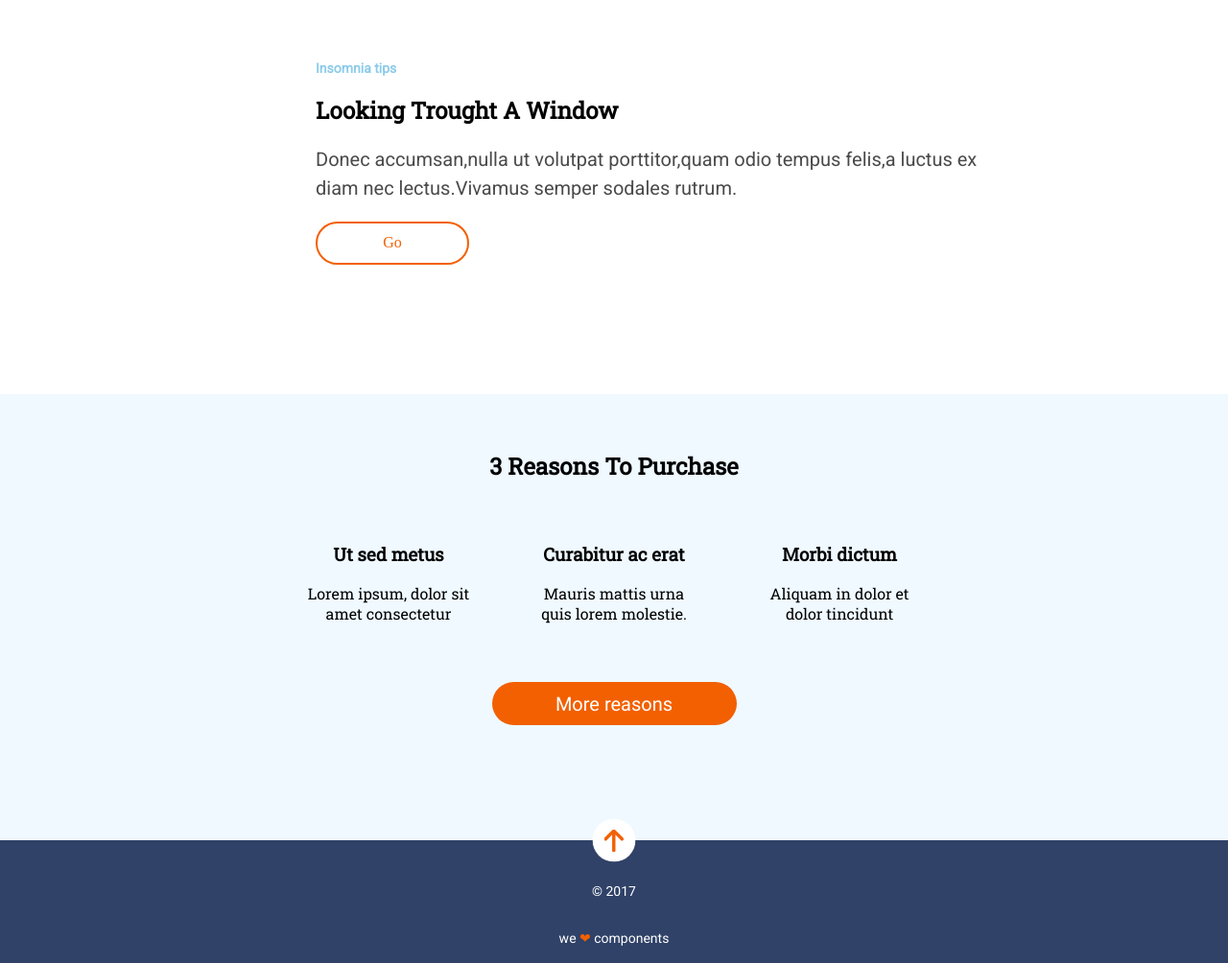
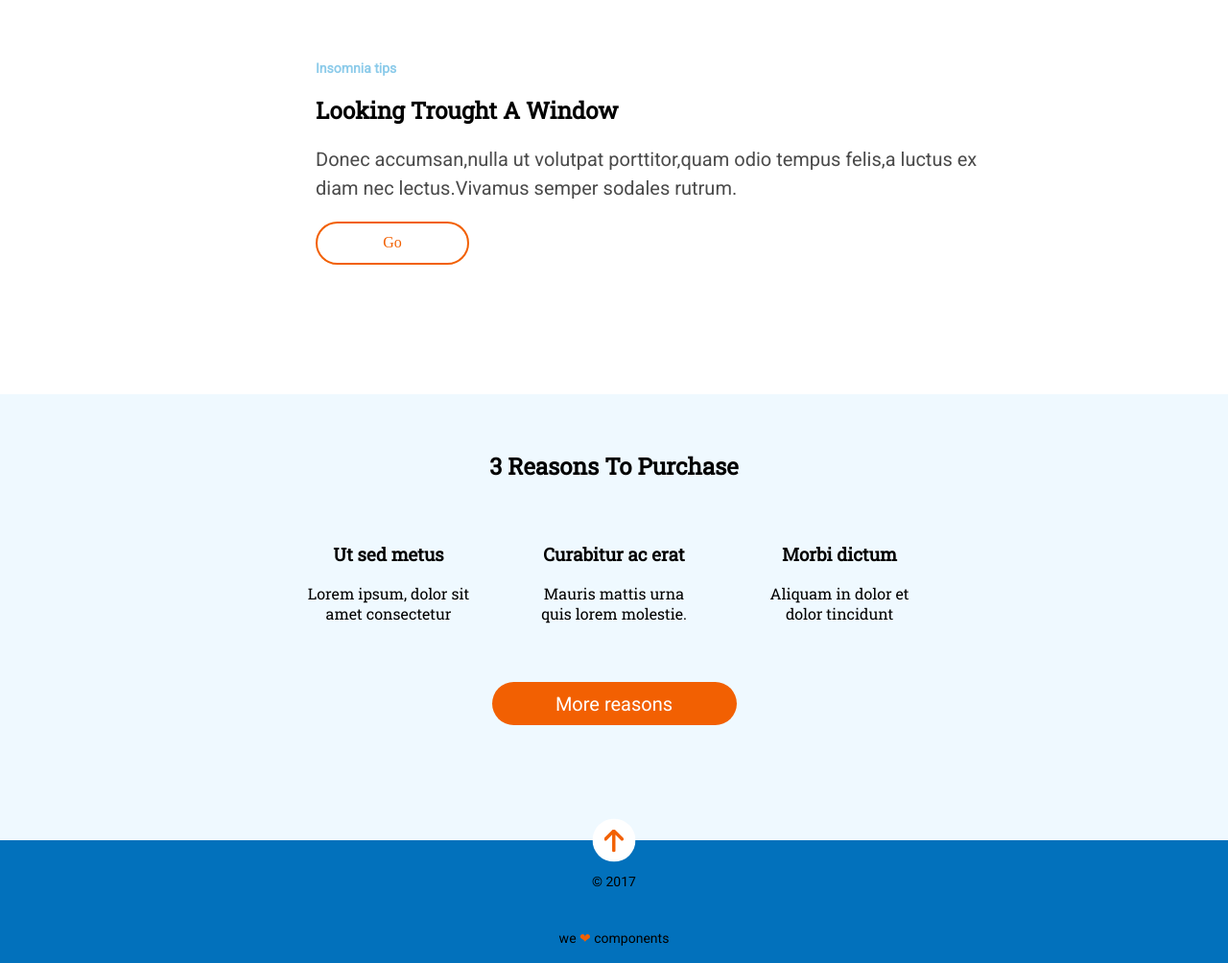
Before and after one commit to mariaoca/e-s1-evaluacion-final-mariaoca, a website: page docs/index.html in a window 1280 px wide. Shown: the part 812-1816 px from the top of the page at 96% size. Drawn offline with nearby package versions, Linux system fonts and the light colour scheme; files that its build step writes are made by us from their sources.

Commit message:
new footer version

```diff
--- a/_src/assets/scss/components/_footer.scss
+++ b/_src/assets/scss/components/_footer.scss
@@ -6,9 +6,9 @@
     justify-content: center;
     align-items: center;
     height: 128px;
-    background-color:$colorBGfooter;
+    background-color:$colorwhite;
     line-height: 30px;
-    color:$colorwhite;
+    color:$colorblack;
     font-family: "Roboto", sans-serif;
     font-size: 14px;
     font-weight: normal;
@@ -41,3 +41,14 @@
     text-align: center;
     color: #f26002;
 }
+ @media all and (min-width: 768px){
+    .footer_content{
+        background: $colornewfooter;
+    }
+    .footer_content{
+        display:flex;
+        justify-content: space-between;
+        padding-right: 30px;
+        padding-left:30px;
+    }
+}
--- a/_src/assets/scss/components/_main.scss
+++ b/_src/assets/scss/components/_main.scss
@@ -156,6 +156,7 @@ a {
   height: 45px;
 }
 
+
 }
 @media all and (min-width: 1280px){
   .list_reasons{
--- a/_src/assets/scss/core/_variables.scss
+++ b/_src/assets/scss/core/_variables.scss
@@ -1,3 +1,4 @@
 $colorblack:#000;
 $colorBGfooter:#304268;
 $colorwhite: #fff;
+$colornewfooter:  #0271bc;
```
Also changed, not shown: _src/templates/partials/_header.html (+1 -1 lines).
